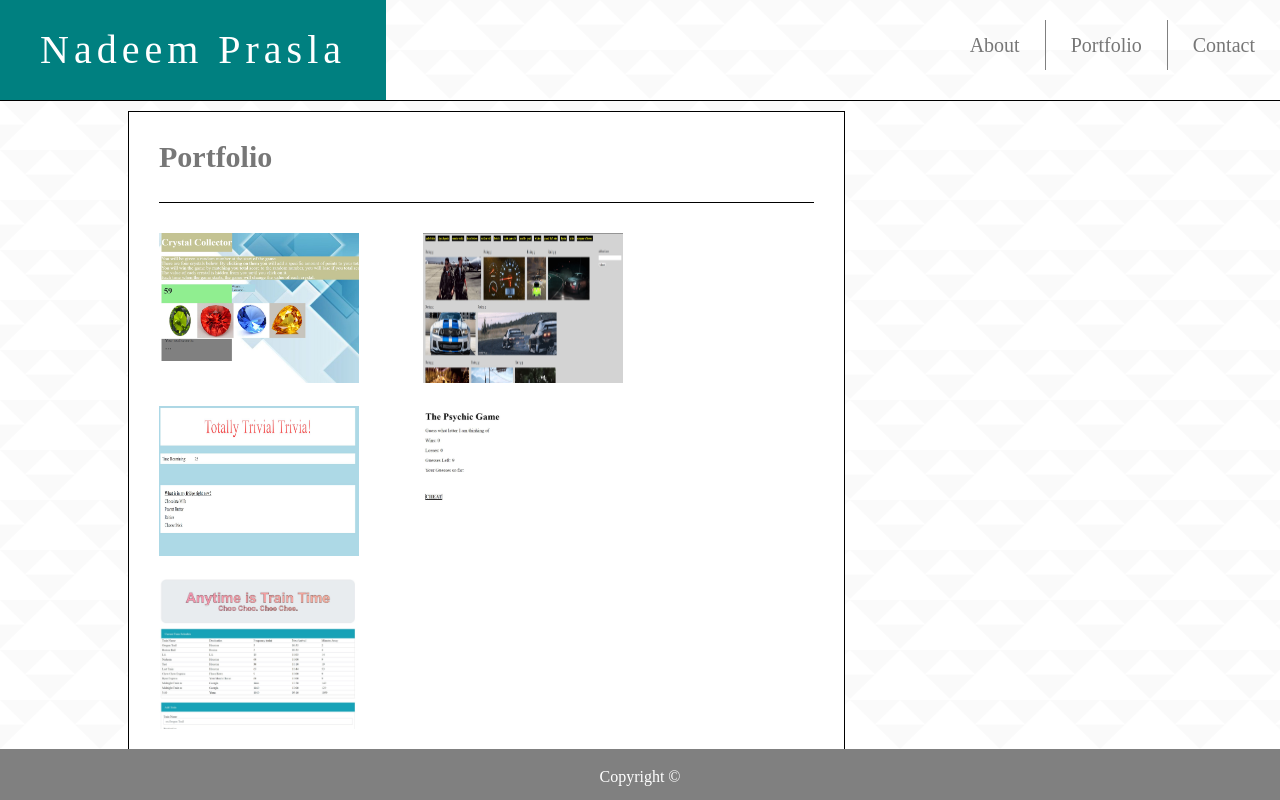
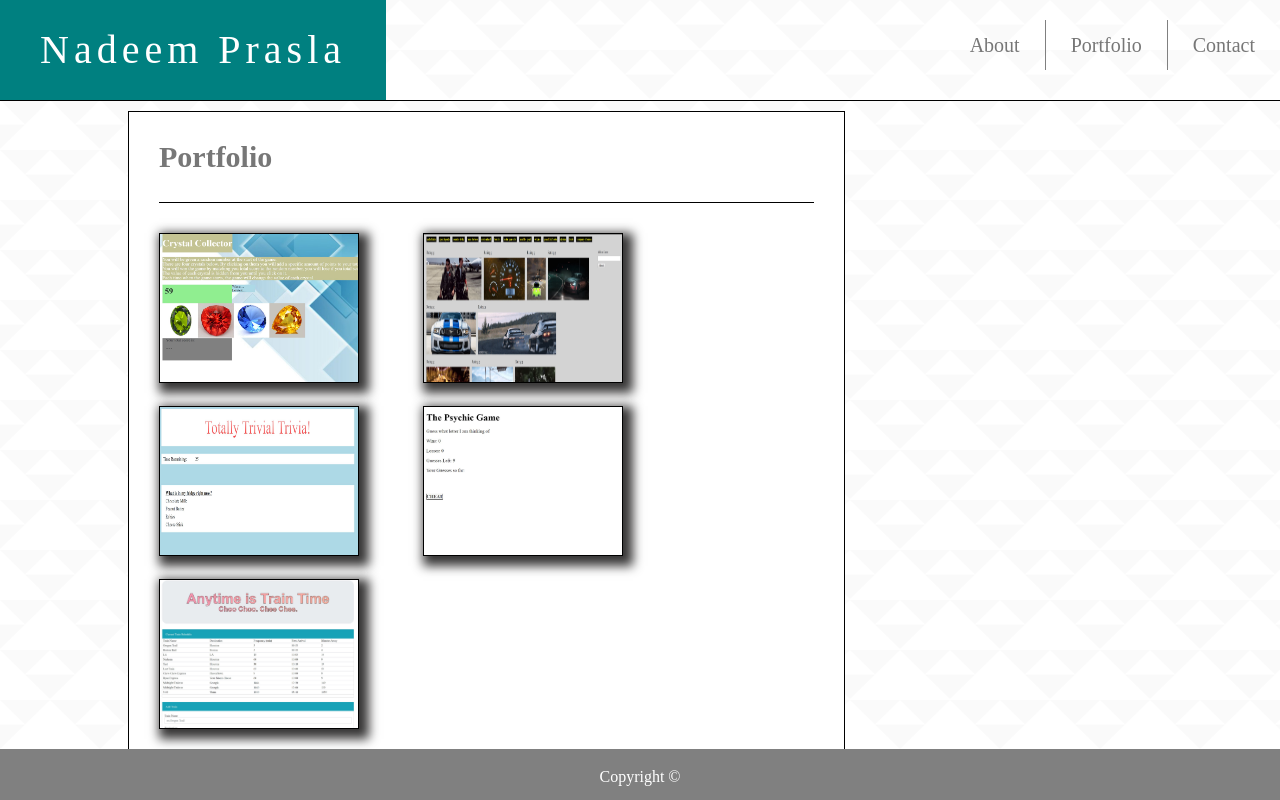
Before and after one commit to nadeemprasla/Responsive-Portfolio, a plain HTML site: page portfolio.html in a window 1280 px wide. Drawn offline with Linux system fonts and the light colour scheme; a web font is replaced by a local one.

Commit message:
added box shadow and bordder

```diff
--- a/assets/css/style.css
+++ b/assets/css/style.css
@@ -109,9 +109,11 @@ input[type=submit] {
 }
 
 .portimage {
+    border: 1px solid black;
     margin: 0px 20px 20px 30px;
     width: 200px;
     height: 150px;
+    box-shadow: 5px 5px 10px 5px rgb(56, 55, 55);
 }
 
 #copyright {
```
Also changed, not shown: portfolio.html (+1 -0 lines).
